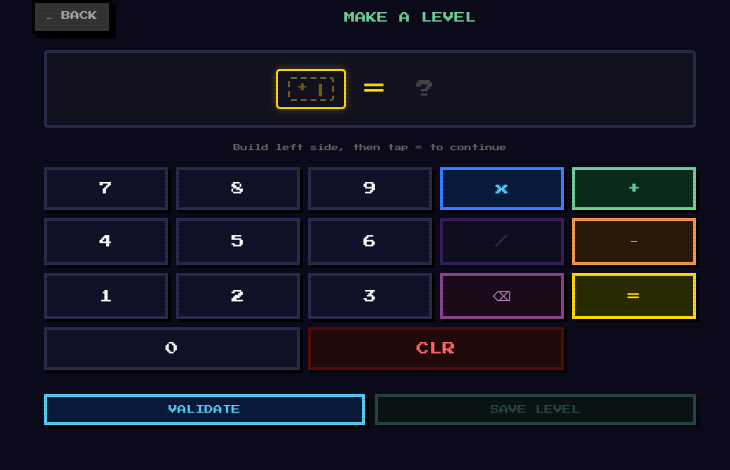
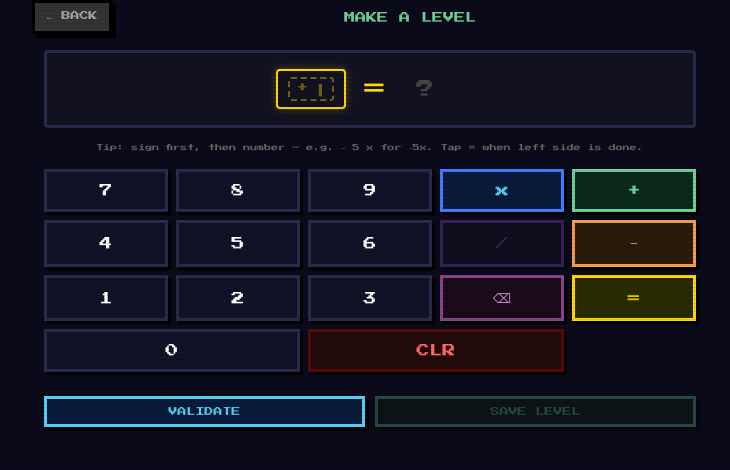
Before and after one commit to lupit0/claudebot, a React (Vite) app in the folder game/: page / in a window 1280 px wide. Both pictures are taken after a click on the button "+ MAKE LEVEL". Shown: the top 470 px of the page, without its empty margins (270-1000 px from the left). Built offline with nearby package versions, Linux system fonts and the light colour scheme.

Commit message:
Clarify builder hint: sign comes before the number (prefix model)
https://claude.ai/code/session_01SaicLmap9gKBjB4gASuR4i

```diff
--- a/game/src/components/EquationBuilder.jsx
+++ b/game/src/components/EquationBuilder.jsx
@@ -216,8 +216,8 @@ export default function EquationBuilder({ onSave, onBack }) {
 
       <div className="builder-hint">
         {side === 'left'
-          ? 'Build left side, then tap = to continue'
-          : 'Build right side, then VALIDATE'}
+          ? 'Tip: sign first, then number — e.g. − 5 x for −5x. Tap = when left side is done.'
+          : 'Tip: + or − sets the sign before you type. Tap VALIDATE when done.'}
       </div>
 
       {/* Numpad */}
```
